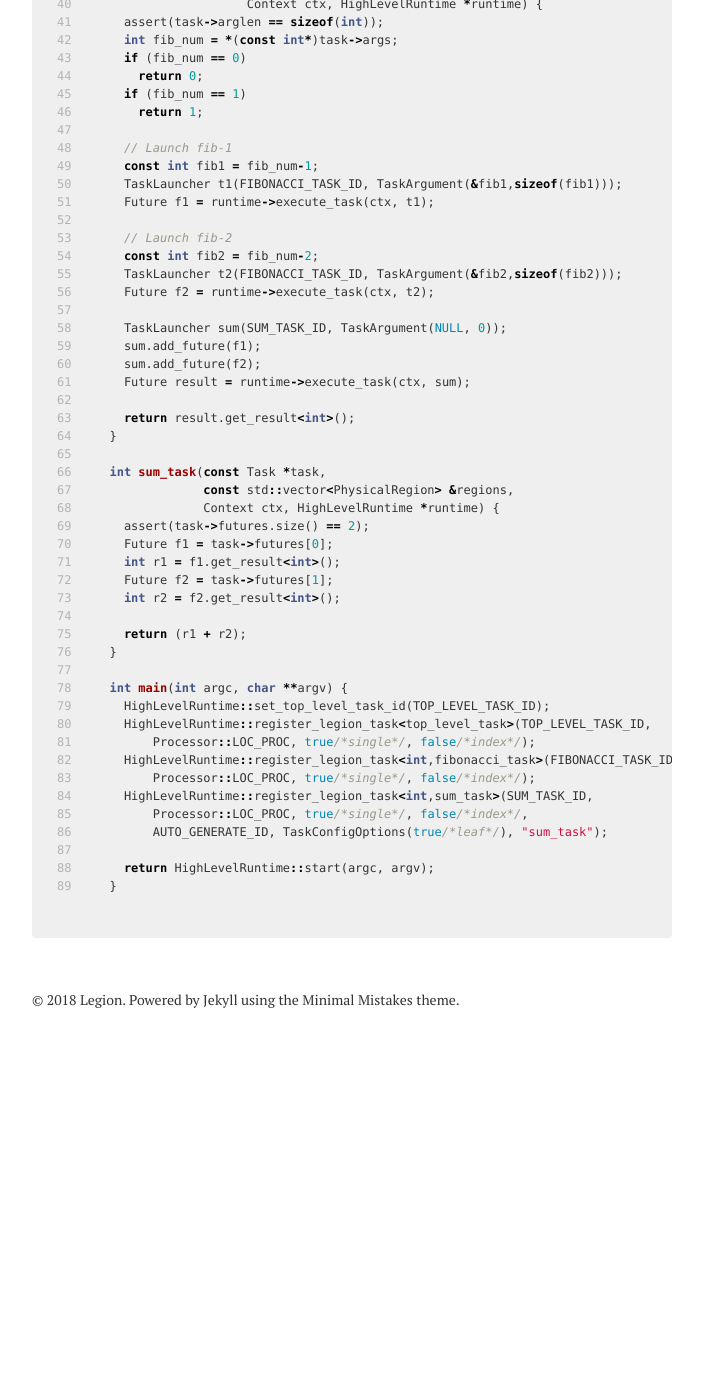
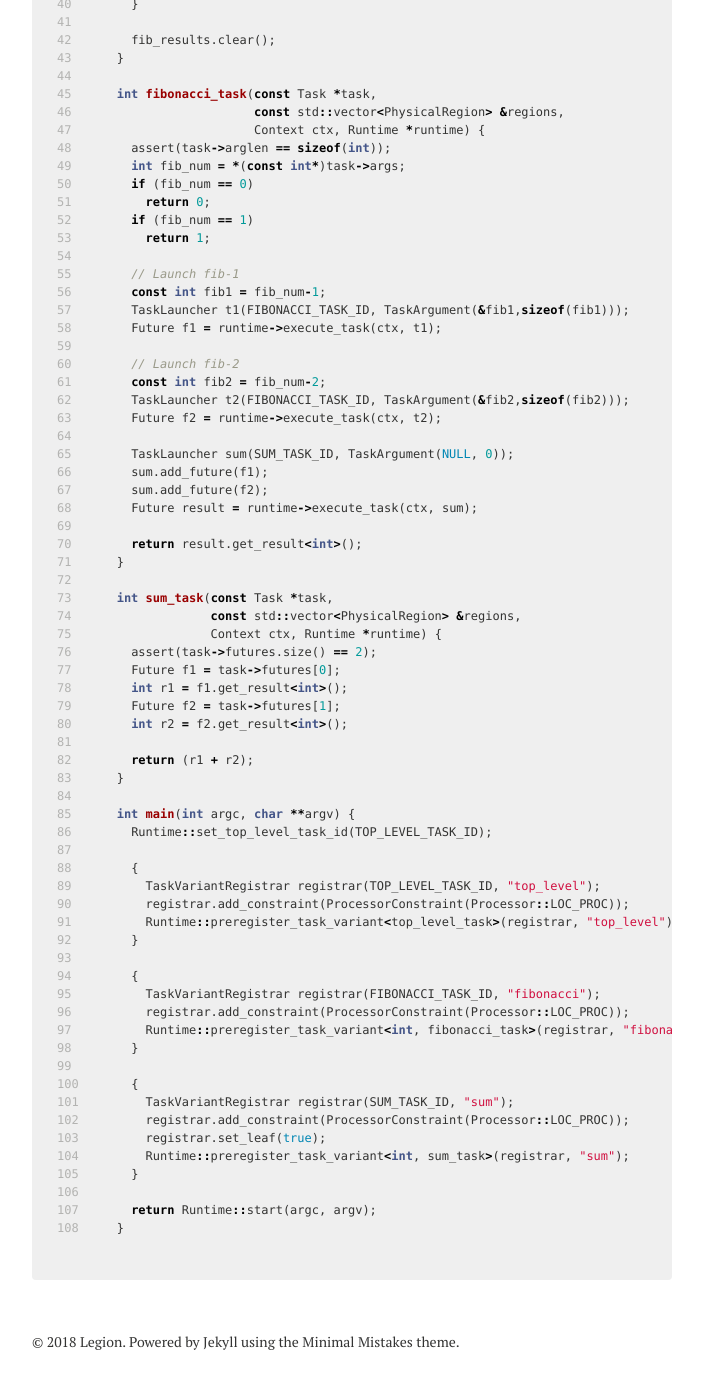
Before and after one commit to apryakhin/legion.stanford.edu, a Jekyll site: the page built from tutorial01.md, in a window 1280 px wide and 1400 px high, scrolled down 4441 px. Shown: the top 1389 px of the window, without its empty margins (288-991 px from the left). Built offline with Jekyll 4.4.1, drawn with Linux system fonts in a browser that asks for light colours; nearby versions of some CDN libraries; before the commit the page ends 5499 px from its top, so only the background shows below that; some of the changed text lies outside the part shown.

Commit message:
Update tutorial 1 code sample.

```diff
--- a/tutorial01.md
+++ b/tutorial01.md
@@ -241,12 +241,19 @@ enum TaskIDs {
 
 void top_level_task(const Task *task,
                     const std::vector<PhysicalRegion> &regions,
-                    Context ctx, HighLevelRuntime *runtime) {
+                    Context ctx, Runtime *runtime) {
   int num_fibonacci = 7; // Default value
-  const InputArgs &command_args = HighLevelRuntime::get_input_args();
-  if (command_args.argc > 1) {
-    num_fibonacci = atoi(command_args.argv[1]);
+  const InputArgs &command_args = Runtime::get_input_args();
+  for (int i = 1; i < command_args.argc; i++) {
+    // Skip any legion runtime configuration parameters
+    if (command_args.argv[i][0] == '-') {
+      i++;
+      continue;
+    }
+
+    num_fibonacci = atoi(command_args.argv[i]);
     assert(num_fibonacci >= 0);
+    break;
   }
   printf("Computing the first %d Fibonacci numbers...\n", num_fibonacci);
 
@@ -266,7 +273,7 @@ void top_level_task(const Task *task,
 
 int fibonacci_task(const Task *task,
                    const std::vector<PhysicalRegion> &regions,
-                   Context ctx, HighLevelRuntime *runtime) {
+                   Context ctx, Runtime *runtime) {
   assert(task->arglen == sizeof(int));
   int fib_num = *(const int*)task->args;
   if (fib_num == 0)
@@ -294,7 +301,7 @@ int fibonacci_task(const Task *task,
 
 int sum_task(const Task *task,
              const std::vector<PhysicalRegion> &regions,
-             Context ctx, HighLevelRuntime *runtime) {
+             Context ctx, Runtime *runtime) {
   assert(task->futures.size() == 2);
   Future f1 = task->futures[0];
   int r1 = f1.get_result<int>();
@@ -305,15 +312,27 @@ int sum_task(const Task *task,
 }
 
 int main(int argc, char **argv) {
-  HighLevelRuntime::set_top_level_task_id(TOP_LEVEL_TASK_ID);
-  HighLevelRuntime::register_legion_task<top_level_task>(TOP_LEVEL_TASK_ID,
-      Processor::LOC_PROC, true/*single*/, false/*index*/);
-  HighLevelRuntime::register_legion_task<int,fibonacci_task>(FIBONACCI_TASK_ID,
-      Processor::LOC_PROC, true/*single*/, false/*index*/);
-  HighLevelRuntime::register_legion_task<int,sum_task>(SUM_TASK_ID,
-      Processor::LOC_PROC, true/*single*/, false/*index*/,
-      AUTO_GENERATE_ID, TaskConfigOptions(true/*leaf*/), "sum_task");
+  Runtime::set_top_level_task_id(TOP_LEVEL_TASK_ID);
 
-  return HighLevelRuntime::start(argc, argv);
+  {
+    TaskVariantRegistrar registrar(TOP_LEVEL_TASK_ID, "top_level");
+    registrar.add_constraint(ProcessorConstraint(Processor::LOC_PROC));
+    Runtime::preregister_task_variant<top_level_task>(registrar, "top_level");
+  }
+
+  {
+    TaskVariantRegistrar registrar(FIBONACCI_TASK_ID, "fibonacci");
+    registrar.add_constraint(ProcessorConstraint(Processor::LOC_PROC));
+    Runtime::preregister_task_variant<int, fibonacci_task>(registrar, "fibonacci");
+  }
+
+  {
+    TaskVariantRegistrar registrar(SUM_TASK_ID, "sum");
+    registrar.add_constraint(ProcessorConstraint(Processor::LOC_PROC));
+    registrar.set_leaf(true);
+    Runtime::preregister_task_variant<int, sum_task>(registrar, "sum");
+  }
+
+  return Runtime::start(argc, argv);
 }
 {% endhighlight %}
```
Also changed, not shown: other parts of tutorial01.md (+1 -1 lines).
